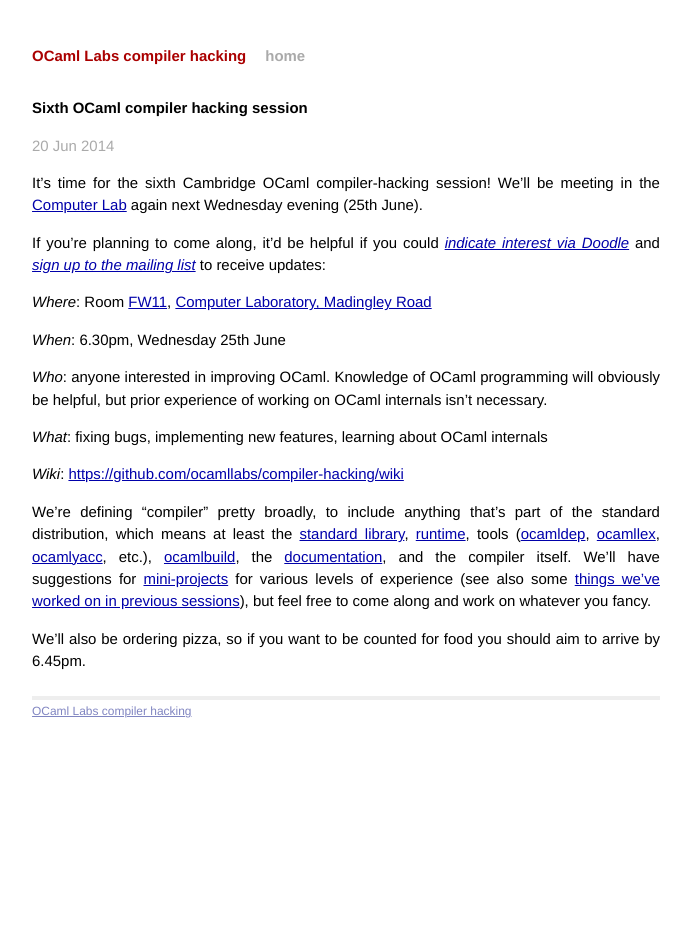
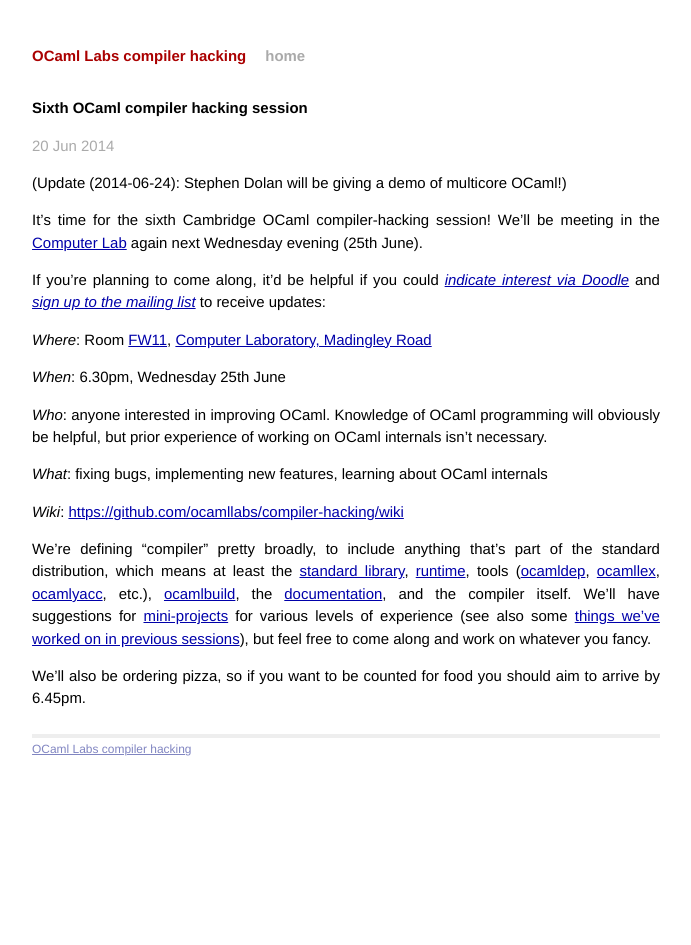
Before and after one commit to ocamllabs/compiler-hacking, a Jekyll site: the page built from blog/_posts/2014-06-20-sixth-compiler-hacking-session.md, in a window 1280 px wide. Shown: the whole page, without its empty margins (294-985 px from the left). Built offline with Jekyll 4.4.1, drawn with Linux system fonts in a browser that asks for light colours; Markdown is read by kramdown in place of the engine named in the settings.

Commit message:
Note multicore demo.

```diff
--- a/blog/_posts/2014-06-20-sixth-compiler-hacking-session.md
+++ b/blog/_posts/2014-06-20-sixth-compiler-hacking-session.md
@@ -3,6 +3,8 @@
 title:  Sixth OCaml compiler hacking session
 date:   2014-06-20 18:50:00
 ---
+
+(Update (2014-06-24): Stephen Dolan will be giving a demo of multicore OCaml!)
 
 It's time for the sixth Cambridge OCaml compiler-hacking session!  We'll be meeting in the [Computer Lab](http://www.cl.cam.ac.uk/) again next Wednesday evening (25th June).
 
@@ -31,3 +33,4 @@
 [ocaml-documentation]: http://caml.inria.fr/resources/doc/index.en.html
 [things-to-work-on]: https://github.com/ocamllabs/compiler-hacking/wiki/Things-to-work-on
 [things-worked-on]: https://github.com/ocamllabs/compiler-hacking/wiki/Things-previously-worked-on
+[multicore]: http://www.cl.cam.ac.uk/projects/ocamllabs/tasks/compiler.html#Multicore
```
